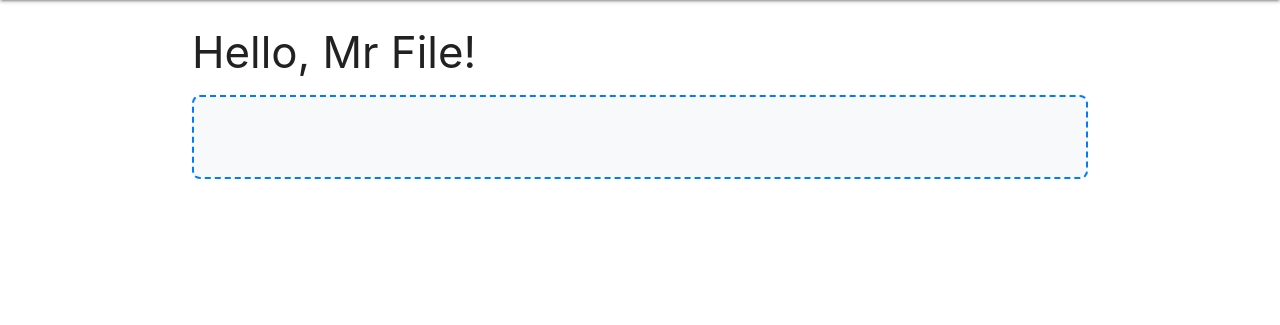
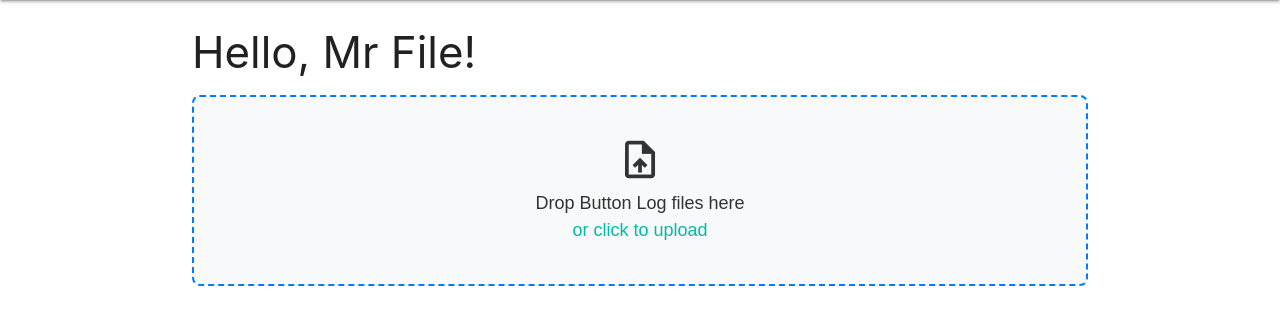
Before and after one commit to Roburlion/djcrud, a Django app: page /upload_page in a window 1280 px wide. Shown: the part 64-389 px from the top of the page. Run offline with Django 5.2, Linux system fonts and the light colour scheme; some libraries are stand-ins or nearby versions.

Commit message:
Update upload page UI

```diff
--- a/home/templates/home/upload_page.html
+++ b/home/templates/home/upload_page.html
@@ -35,6 +35,11 @@
   .dz-error .dz-error-mark {
     color: #dc3545;
   }
+
+  .dz-message i.material-icons {
+    font-size: 3rem;
+
+  }
 </style>
 {% endblock %}
 
@@ -46,6 +51,13 @@
 </h3>
 
 <form action="aging_upload" class="dropzone" id="my-dropzone">
+  <div class="dz-message">
+    <i class="material-icons">upload_file</i>
+    <p></p>
+    <span>Drop Button Log files here</span>
+    <br>
+    <span class="text-teal-500">or click to upload</span>
+  </div>
   {% csrf_token %}
 </form>
 
@@ -57,7 +69,7 @@
   Dropzone.options.myDropzone = {
     url: "aging_upload", // Replace with your server endpoint
     autoProcessQueue: true, // Set to false if you want manual uploads
-    dictDefaultMessage: "Drop Consumer Aging Report Here",
+    dictDefaultMessage: "Drop Button Log files Here",
     init: function () {
       this.on("addedfile", file => {
         console.log("File added:", file.name);
```
Also changed, not shown: README.md, 2 other files.
